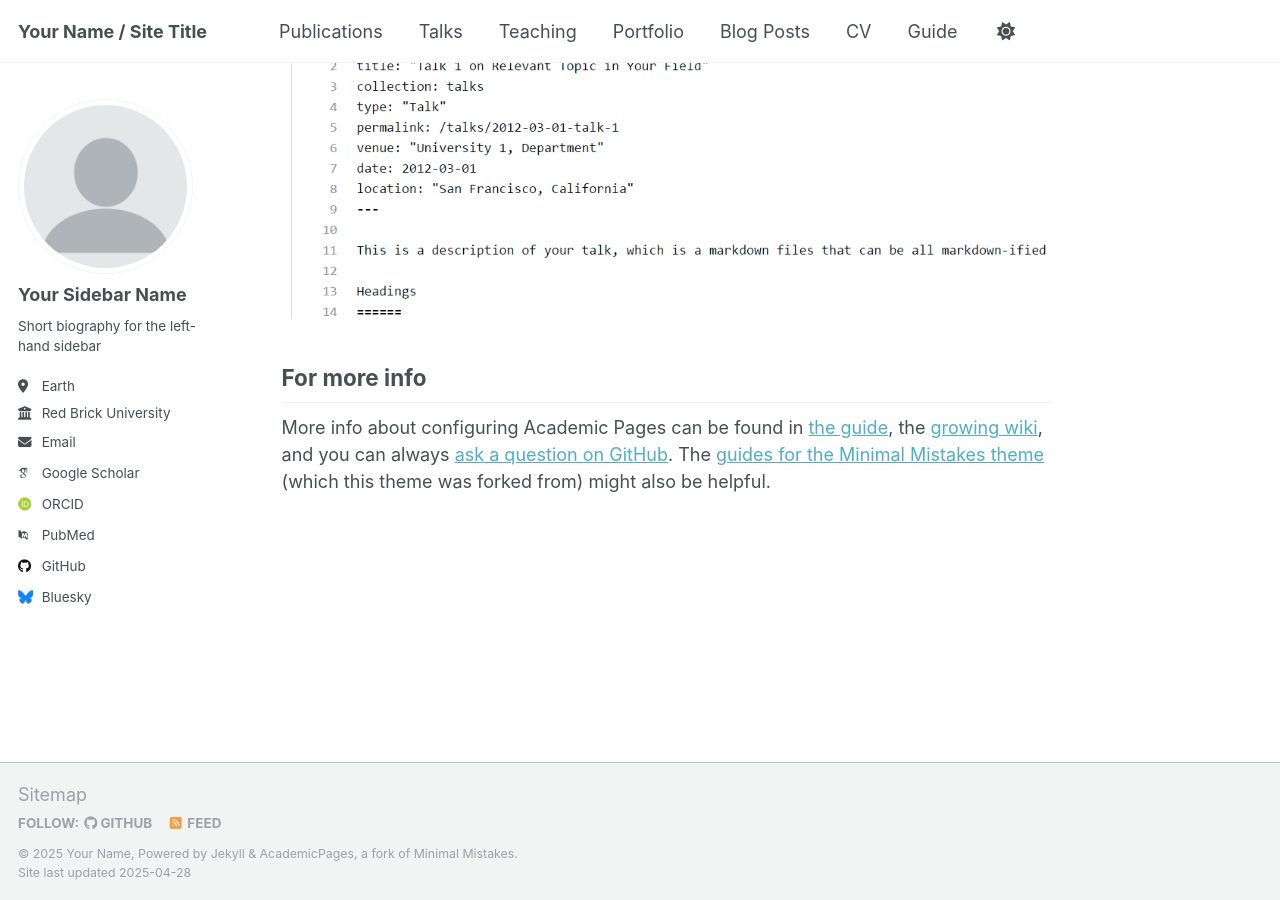
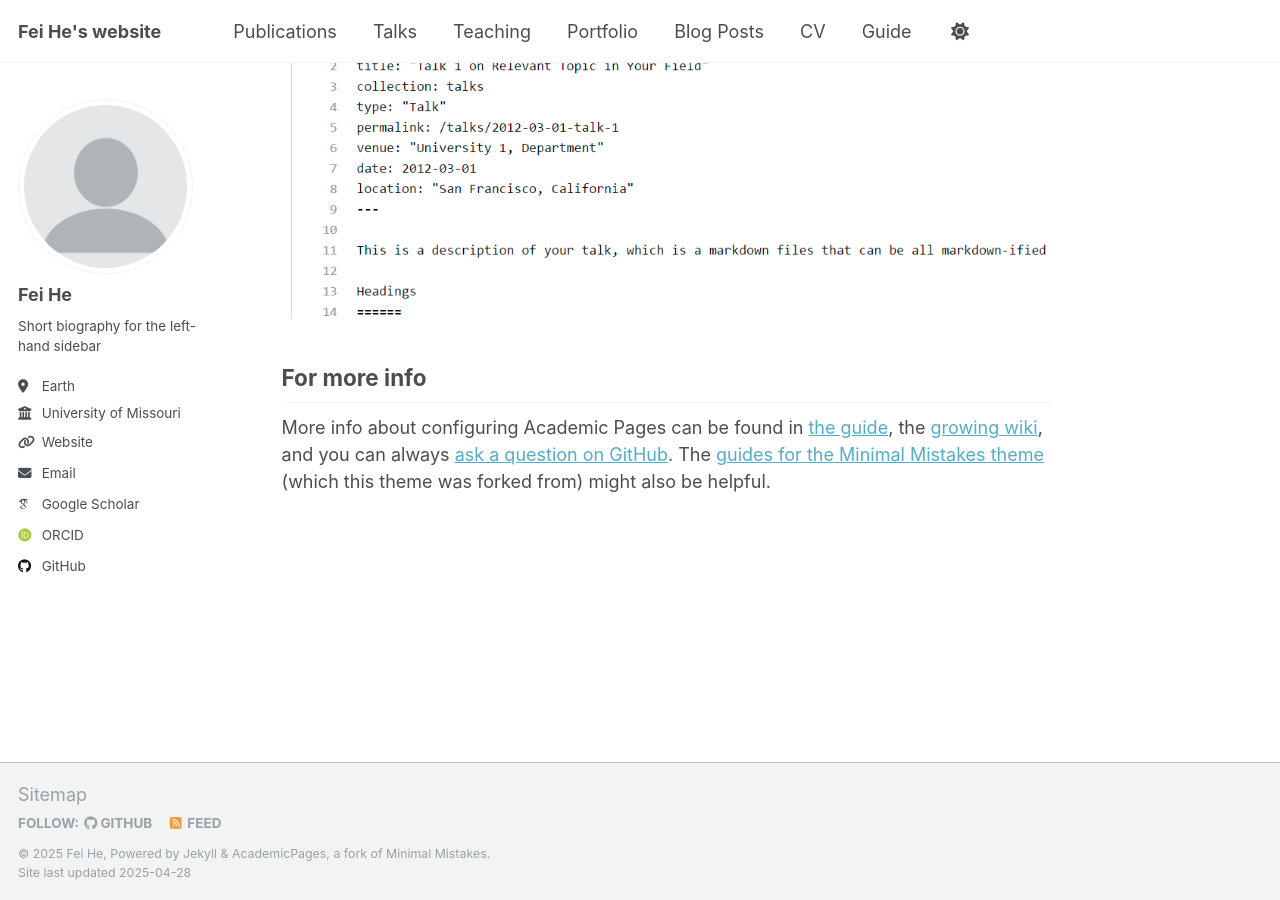
Before and after one commit to coffee19850519/coffee19850519.github.io, a Jekyll site: the page built from _pages/about.md, in a window 1280 px wide and 900 px high, scrolled down 2636 px. Built offline with Jekyll 4.4.1, drawn with Linux system fonts in a browser that asks for light colours; some web fonts are replaced.

Commit message:
Update _config.yml

```diff
--- a/_config.yml
+++ b/_config.yml
@@ -9,11 +9,11 @@
 # Basic Site Settings
 locale                   : "en-US"
 site_theme               : "default"
-title                    : "Your Name / Site Title"
+title                    : "Fei He's website"
 title_separator          : "-"
-name                     : &name "Your Name"
+name                     : &name "Fei He"
 description              : &description "personal description"
-url                      : https://academicpages.github.io # the base hostname & protocol for your site e.g. "https://[your GitHub username].github.io"
+url                      : "https://coffee19850519.github.io/"
 baseurl                  : "" # the subpath of your site, e.g. "/blog"
 repository               : "academicpages/academicpages.github.io"
 
@@ -23,21 +23,21 @@ repository               : "academicpages/academicpages.github.io"
 author:
   # Biographic information
   avatar           : "profile.png"
-  name             : "Your Sidebar Name"
+  name             : "Fei He"
   pronouns         : # example: "she/her"
   bio              : "Short biography for the left-hand sidebar"
   location         : "Earth"
-  employer         : "Red Brick University"
-  uri              : # URL
-  email            : "none@example.org"
+  employer         : "University of Missouri"
+  uri              : "https://missouri.edu/"
+  email            : "hefe@umsystem.edu"
 
   # Academic websites
   arxiv            : # URL - Update with the correct link to your profile
-  googlescholar    : "https://scholar.google.com/citations?user=PS_CX0AAAAAJ"
+  googlescholar    : "https://scholar.google.com/citations?user=BEd1TywAAAAJ&hl=en"
   impactstory      : # URL
-  orcid            : "http://orcid.org/yourorcidurl"
+  orcid            : "https://orcid.org/0000-0002-3284-9506"
   semantic         : # URL
-  pubmed           : "https://www.ncbi.nlm.nih.gov/pubmed/?term=john+snow"
+  pubmed           : # URL
   researchgate     : # URL
   scopus           : # URL
 
@@ -45,12 +45,12 @@ author:
   bitbucket        : # Username - Update with your username on the site
   codepen          : # Username
   dribbble         : # Username
-  github           : "academicpages"
+  github           : "coffee19850519"
   kaggle           : # Username
   stackoverflow    : # User number or user number and name (i.e., use "1" or "1/jeff-atwood")
 
   # Social media
-  bluesky          : "bsky.app" # Replace this with you Bluesky username
+  bluesky          : # Username
   facebook         : # Username
   flickr           : # Username
   foursquare       : # Username
```
